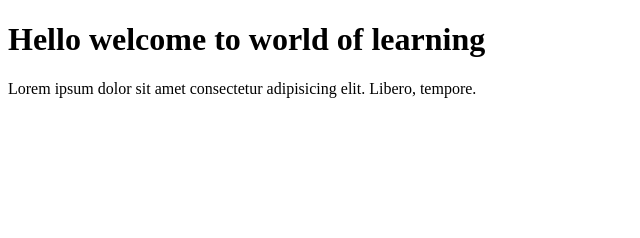
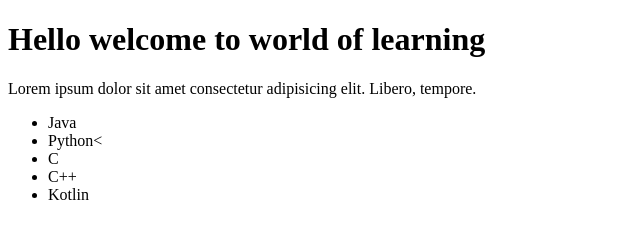
Before and after one commit to bachinaganesh/gitpullpractice, a plain HTML site: page index.html in a window 1280 px wide. Shown: the whole page, without its empty margins (0-640 px from the left). Drawn offline with Linux system fonts and the light colour scheme.

Commit message:
list added

```diff
--- a/index.html
+++ b/index.html
@@ -8,5 +8,12 @@
 <body>
     <h1>Hello welcome to world of learning</h1>
     <p>Lorem ipsum dolor sit amet consectetur adipisicing elit. Libero, tempore.</p>
+    <ul>
+        <li>Java</li>
+        <li>Python<</li>
+        <li>C</li>
+        <li>C++</li>
+        <li>Kotlin</li>
+    </ul>
 </body>
 </html>
```
